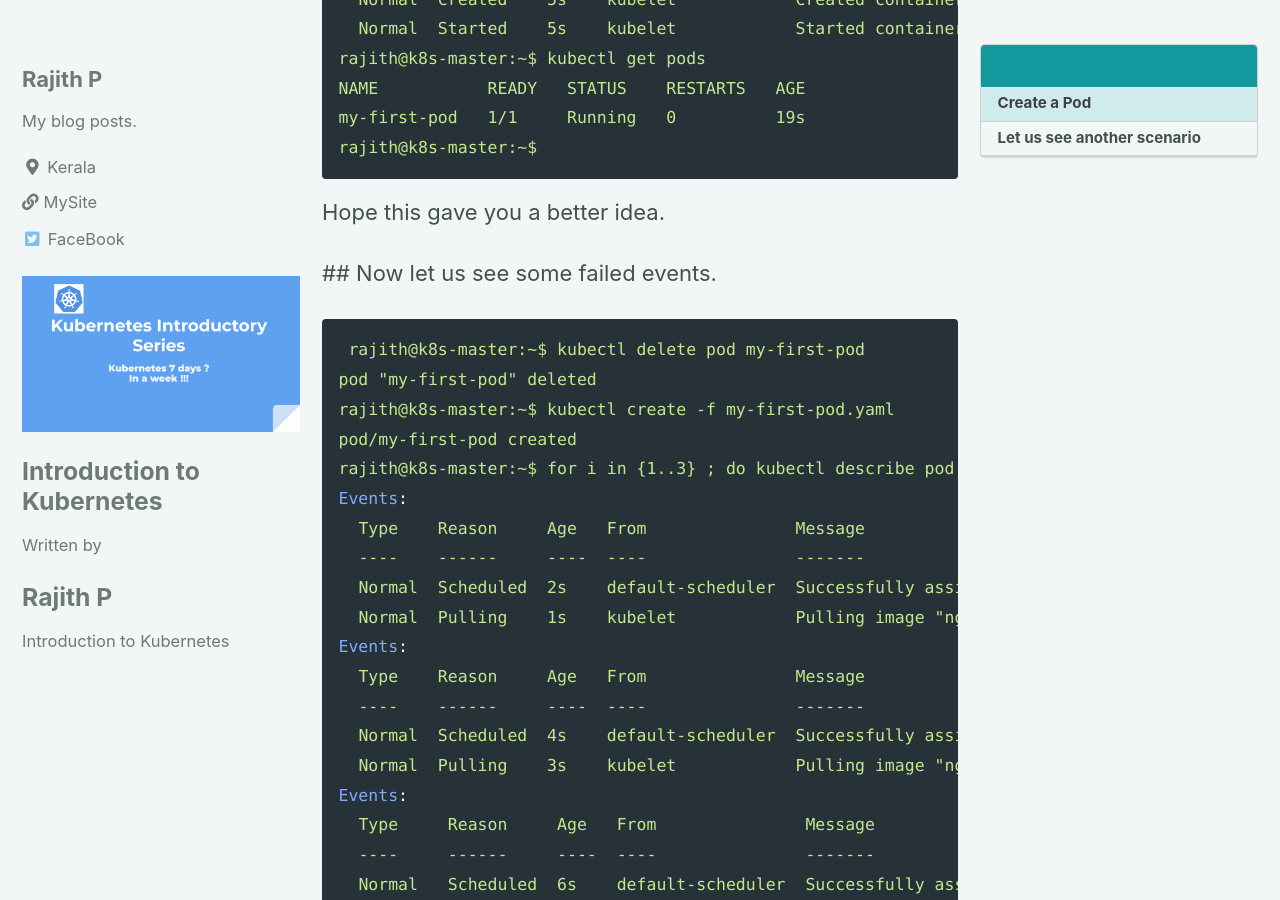
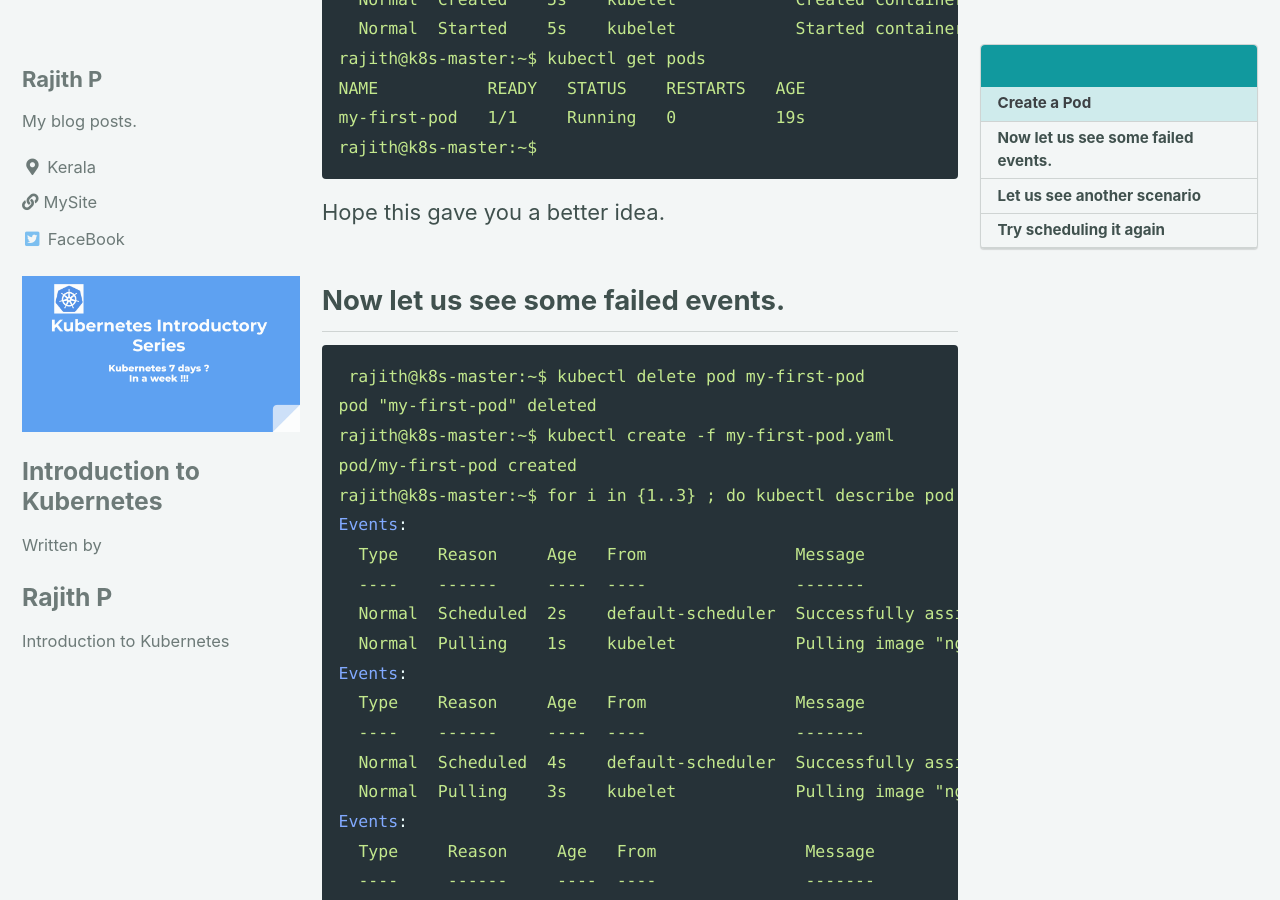
Before and after one commit to mangodairy/devsite, a Jekyll site: the page built from _Kubernetes/WalkingThroughThePodsPart2.md, in a window 1280 px wide and 900 px high, scrolled down 8242 px. Built offline with Jekyll 4.4.1, drawn with Linux system fonts in a browser that asks for light colours; cached includes are drawn as plain includes; some of the changed text lies outside the part shown.

Commit message:
added the content to pod series 2

````diff
--- a/_Kubernetes/WalkingThroughThePodsPart2.md
+++ b/_Kubernetes/WalkingThroughThePodsPart2.md
@@ -279,7 +279,7 @@
  {: style="text-align: justify;"}
 
 
- ##  Now let us see some failed events.
+##  Now let us see some failed events.
 
  ```yaml
  rajith@k8s-master:~$ kubectl delete pod my-first-pod
@@ -397,6 +397,8 @@
 I manually made the other node non-schedulable.
 {: style="text-align: justify;"}
 
+
+## Try scheduling it again
 ```yaml
 rajith@k8s-master:~$ kubectl get nodes
 NAME         STATUS                        ROLES                  AGE   VERSION
````
